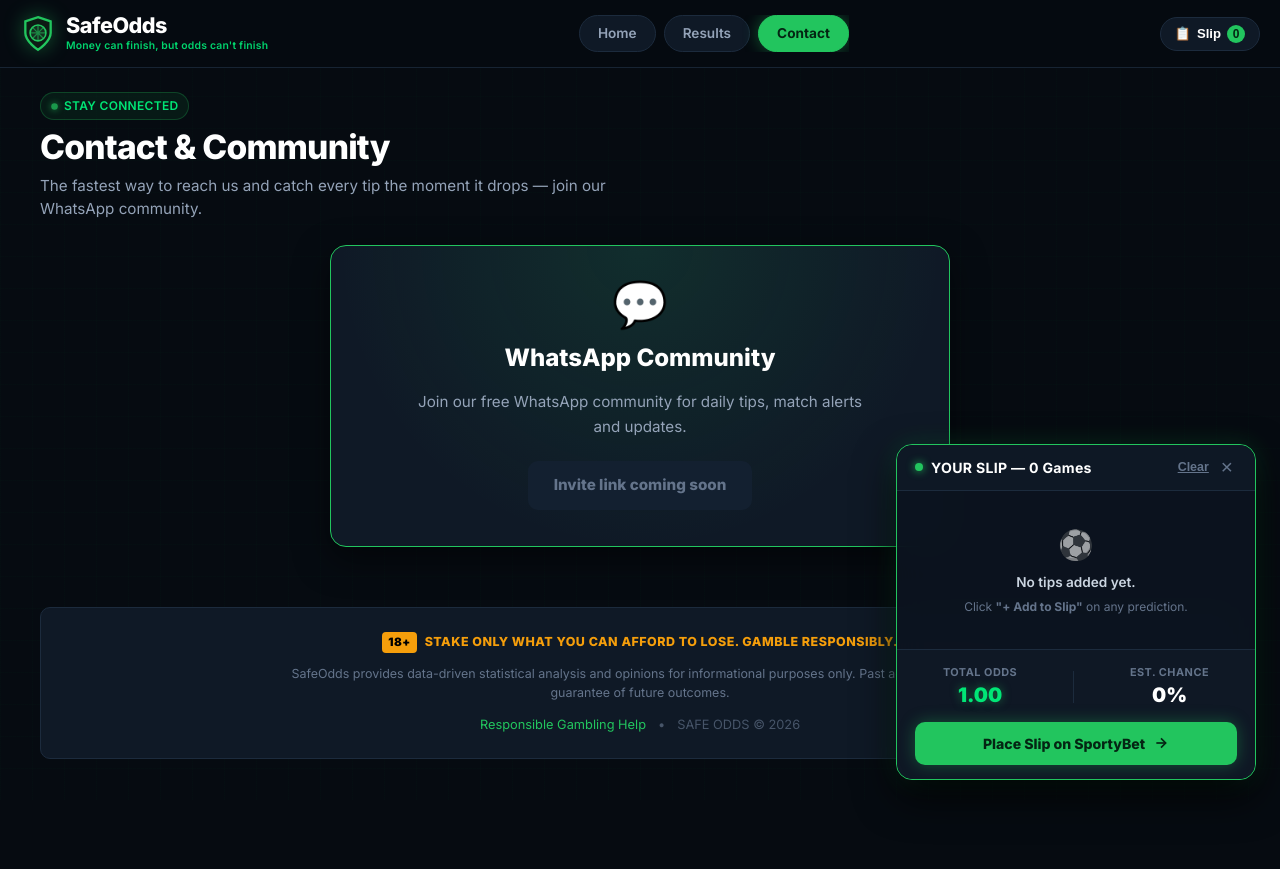
After one commit to Nechechi123/Safe-Odds, a Django app: page /contact/ in a window 1280 px wide. The commit adds this page. Run offline with Django 5.2, Linux system fonts and the light colour scheme; data comes from the database, SQL or seed files in the repository; parts of the project's set-up code (start-up, migrations or seed data) failed here and were passed over.

Commit message:
feat(contact): add Contact page for WhatsApp community
- new /contact/ page with view, template, URL and styles

- add whatsapp_community_url/note to SiteSettings (migration 0006) manageable in Admin

- point Contact nav pill to /contact/ with active state

```diff
--- a/matches/admin.py
+++ b/matches/admin.py
@@ -69,6 +69,10 @@ class SiteSettingsAdmin(admin.ModelAdmin):
             'description': 'Set custom numbers or leave empty to calculate automatically from match history.',
             'fields': ('win_rate_override', 'total_predictions_override', 'active_users_label')
         }),
+        ('Contact Page — WhatsApp Community', {
+            'description': 'Shown on the /contact/ page. Paste your community invite link when you have it.',
+            'fields': ('whatsapp_community_note', 'whatsapp_community_url')
+        }),
     )
 
     def has_add_permission(self, request):
--- a/matches/models.py
+++ b/matches/models.py
@@ -157,6 +157,18 @@ class SiteSettings(models.Model):
         default="Hello SafeOdds! I want to join the VIP club for $15/month.",
         help_text="Message pre-filled in WhatsApp when visitor clicks Join VIP"
     )
+
+    # Contact page — WhatsApp community
+    whatsapp_community_url = models.URLField(
+        blank=True,
+        default='',
+        help_text="Invite link for your WhatsApp community/group. Leave blank until you have it."
+    )
+    whatsapp_community_note = models.CharField(
+        max_length=255,
+        default='Join our free WhatsApp community for daily tips, match alerts and updates.',
+        help_text='Short description shown on the Contact page'
+    )
     vip_payment_or_whatsapp_url = models.URLField(
         blank=True,
         default='',
--- a/matches/static/matches/css/style.css
+++ b/matches/static/matches/css/style.css
@@ -1337,6 +1337,78 @@ body.safeodds-app {
 }
 
 /* ==========================================================================
+   CONTACT PAGE — WHATSAPP COMMUNITY
+   ========================================================================== */
+.contact-wrapper {
+    display: flex;
+    flex-direction: column;
+    gap: 24px;
+}
+
+.contact-card {
+    background: radial-gradient(circle at 50% 0%, rgba(34, 197, 94, 0.12), transparent 70%), var(--bg-card);
+    border: 1.5px solid var(--accent-green);
+    border-radius: var(--radius-lg);
+    padding: 36px 24px;
+    display: flex;
+    flex-direction: column;
+    align-items: center;
+    text-align: center;
+    gap: 14px;
+    max-width: 620px;
+    width: 100%;
+    margin: 0 auto;
+    box-shadow: 0 12px 34px rgba(0, 0, 0, 0.5);
+}
+
+.contact-icon {
+    font-size: 2.8rem;
+    line-height: 1;
+}
+
+.contact-title {
+    font-size: 1.5rem;
+    font-weight: 800;
+    color: #ffffff;
+}
+
+.contact-note {
+    font-size: 0.95rem;
+    line-height: 1.6;
+    color: var(--text-secondary);
+    max-width: 460px;
+}
+
+.btn-community {
+    margin-top: 8px;
+    background-color: var(--accent-green);
+    color: var(--accent-green-dark);
+    font-weight: 800;
+    font-size: 0.95rem;
+    padding: 13px 26px;
+    border-radius: var(--radius-md);
+    text-decoration: none;
+    display: inline-flex;
+    align-items: center;
+    gap: 8px;
+    box-shadow: 0 0 22px var(--accent-green-glow);
+    transition: all 0.2s ease;
+}
+
+.btn-community:hover {
+    background-color: var(--accent-green-bright);
+    transform: translateY(-2px);
+}
+
+.btn-community-disabled {
+    background-color: var(--bg-card-alt);
+    color: var(--text-muted);
+    box-shadow: none;
+    cursor: not-allowed;
+    pointer-events: none;
+}
+
+/* ==========================================================================
    FOOTER & RESPONSIBLE GAMBLING
    ========================================================================== */
 .app-footer {
--- a/matches/templates/matches/base.html
+++ b/matches/templates/matches/base.html
@@ -38,7 +38,7 @@
             <nav class="nav-pills" id="navPills">
                 <a href="/" class="nav-pill{% if request.path == '/' %} active{% endif %}">Home</a>
                 <a href="/results/" class="nav-pill{% if request.path == '/results/' %} active{% endif %}">Results</a>
-                <a href="#contact" class="nav-pill">Contact</a>
+                <a href="/contact/" class="nav-pill{% if request.path == '/contact/' %} active{% endif %}">Contact</a>
             </nav>
 
             <!-- Right Action Icons & Slip Trigger -->
--- /dev/null
+++ b/matches/templates/matches/contact.html
@@ -0,0 +1,40 @@
+{% extends "matches/base.html" %}
+
+{% block title %}Contact — {{ site_settings.site_title }}{% endblock %}
+
+{% block content %}
+<div class="contact-wrapper">
+
+    <!-- Page Header -->
+    <section class="hero-intro">
+        <div class="hero-badges-row">
+            <span class="pill-badge pill-green-dot">
+                <span class="live-pulse-dot"></span>
+                STAY CONNECTED
+            </span>
+        </div>
+        <h1 class="hero-title">Contact &amp; Community</h1>
+        <p class="hero-desc">The fastest way to reach us and catch every tip the moment it drops — join our WhatsApp community.</p>
+    </section>
+
+    <!-- WhatsApp Community Card -->
+    <section class="contact-card">
+        <div class="contact-icon">💬</div>
+        <h2 class="contact-title">WhatsApp Community</h2>
+        <p class="contact-note">{{ site_settings.whatsapp_community_note }}</p>
+
+        {% if site_settings.whatsapp_community_url %}
+        <a href="{{ site_settings.whatsapp_community_url }}" target="_blank" rel="noopener" class="btn-community">
+            <span>Join the Community</span>
+            <svg width="16" height="16" viewBox="0 0 24 24" fill="none" stroke="currentColor" stroke-width="2.5">
+                <line x1="5" y1="12" x2="19" y2="12"></line>
+                <polyline points="12 5 19 12 12 19"></polyline>
+            </svg>
+        </a>
+        {% else %}
+        <span class="btn-community btn-community-disabled" aria-disabled="true">Invite link coming soon</span>
+        {% endif %}
+    </section>
+
+</div>
+{% endblock %}
--- a/matches/urls.py
+++ b/matches/urls.py
@@ -15,4 +15,5 @@ app_name = 'matches'
 urlpatterns = [
     path('', views.home, name='home'),
     path('results/', views.results, name='results'),
+    path('contact/', views.contact, name='contact'),
 ]
--- a/matches/views.py
+++ b/matches/views.py
@@ -108,3 +108,17 @@ def results(request):
         'recent_form': recent_form,
     }
     return render(request, 'matches/results.html', context)
+
+
+def contact(request):
+    """
+    Contact page — points visitors to the WhatsApp community.
+
+    The invite link and blurb are managed in Admin (SiteSettings), so the
+    community URL can be added later without any code changes.
+    """
+    site_settings = SiteSettings.load()
+    context = {
+        'site_settings': site_settings,
+    }
+    return render(request, 'matches/contact.html', context)
```
Also changed, not shown: matches/migrations/0006_sitesettings_whatsapp_community_note_and_more.py (added).
